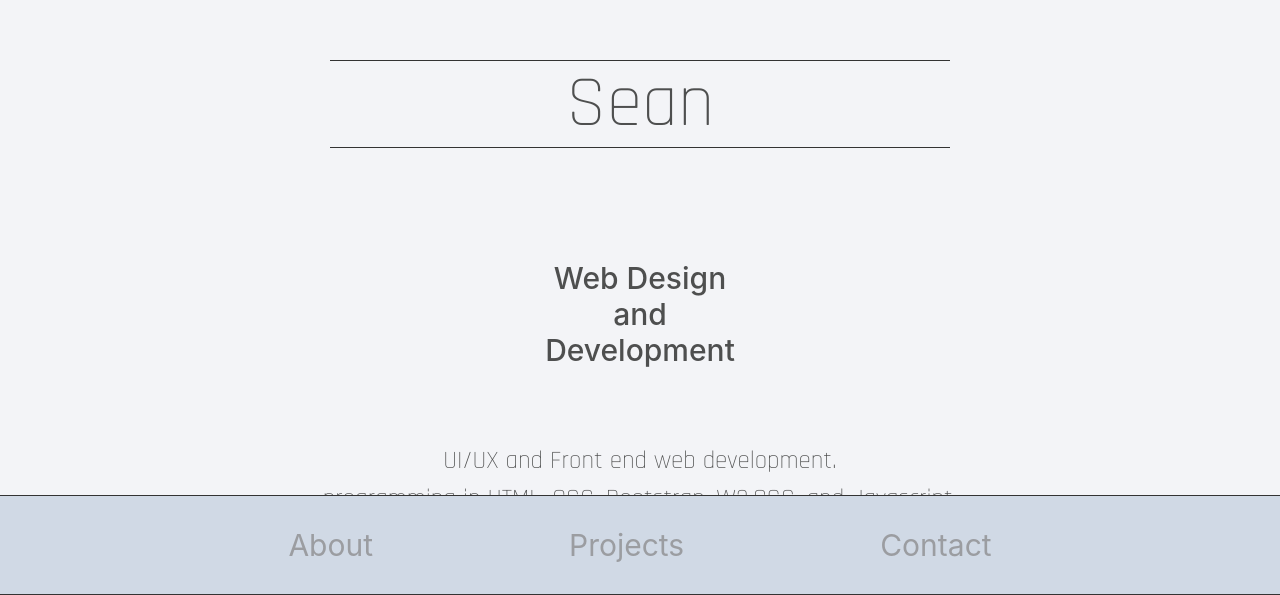
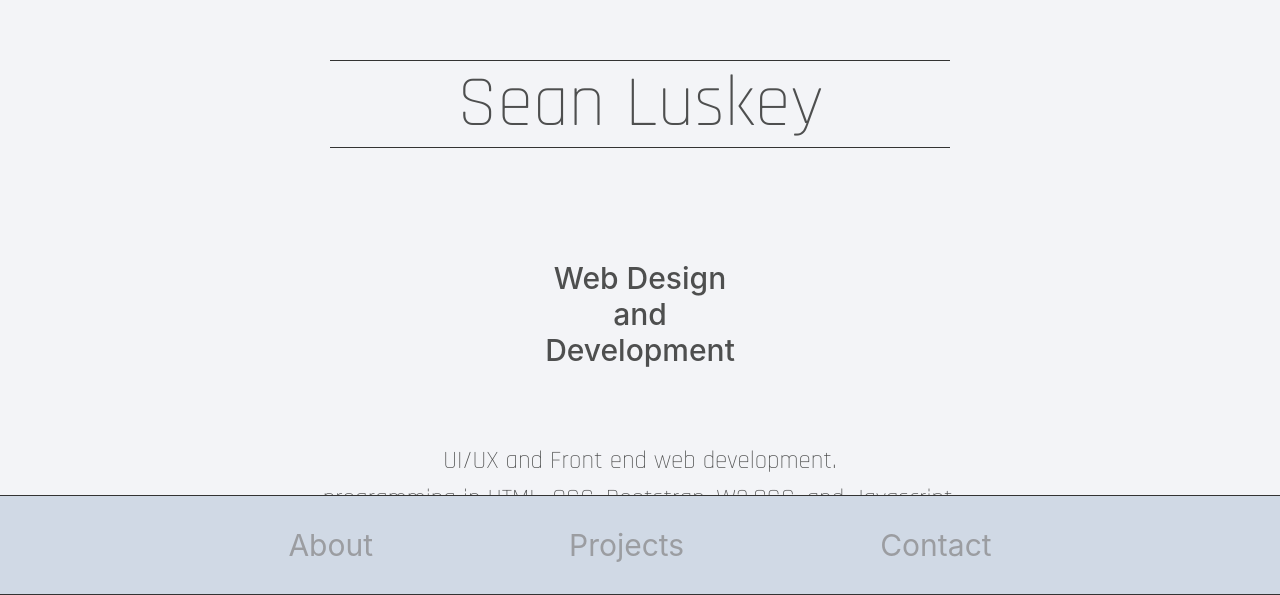
Before and after one commit to ringmuscleup/ringmuscleup.github.io, a plain HTML site: page index.html in a window 1280 px wide. Shown: the part 205-800 px from the top of the page. Drawn offline with nearby package versions, Linux system fonts and the light colour scheme; a web font is replaced by a local one.

Commit message:
Update index.html

```diff
--- a/index.html
+++ b/index.html
@@ -23,7 +23,7 @@
 
 <div id="content">
 </div>
-	<h1 id="about">Sean</h1>
+	<h1 id="about">Sean Luskey</h1>
 
 	<h2 id="co">Web Design and Development</h2>
 <div class="container" id="skills">
```
